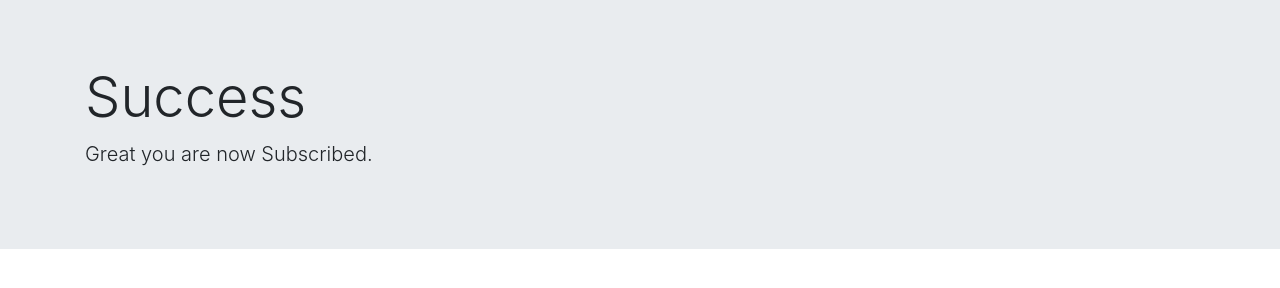
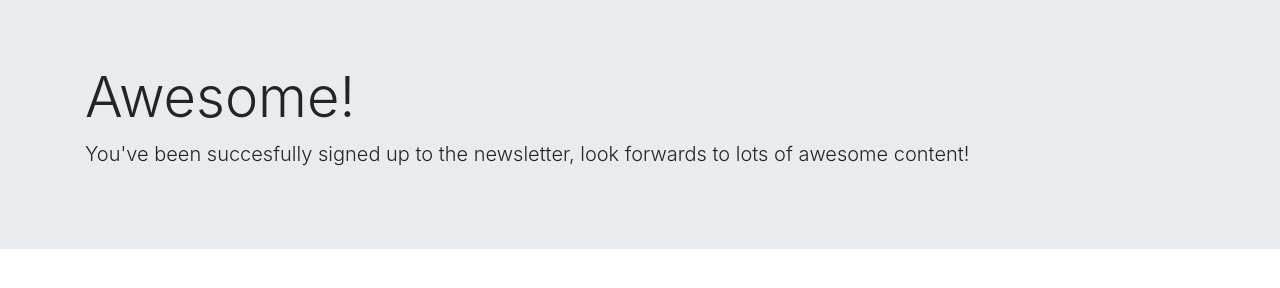
Before and after one commit to lamarquenet/subscribemail, a website: page success.html in a window 1280 px wide. Drawn offline with nearby package versions, Linux system fonts and the light colour scheme.

Commit message:
last update fixed success message

```diff
--- a/success.html
+++ b/success.html
@@ -8,8 +8,8 @@
   <body>
     <div class="jumbotron jumbotron-fluid">
       <div class="container">
-        <h1 class="display-4">Success</h1>
-        <p class="lead">Great you are now Subscribed.</p>
+        <h1 class="display-4">Awesome!</h1>
+        <p class="lead">You've been succesfully signed up to the newsletter, look forwards to lots of awesome content!</p>
       </div>
     </div>
   </body>
```
Also changed, not shown: failure.html (+1 -1 lines).
